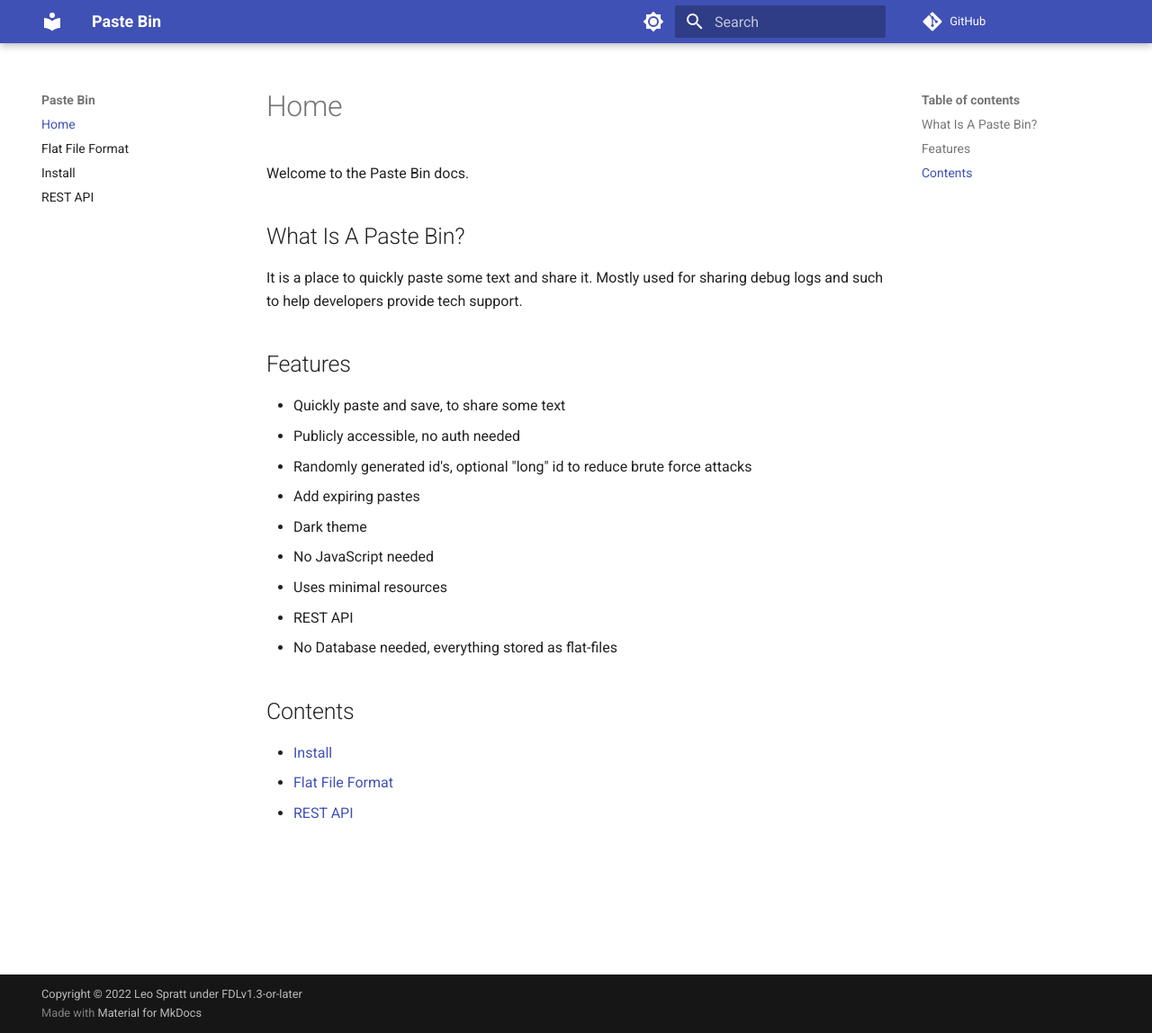
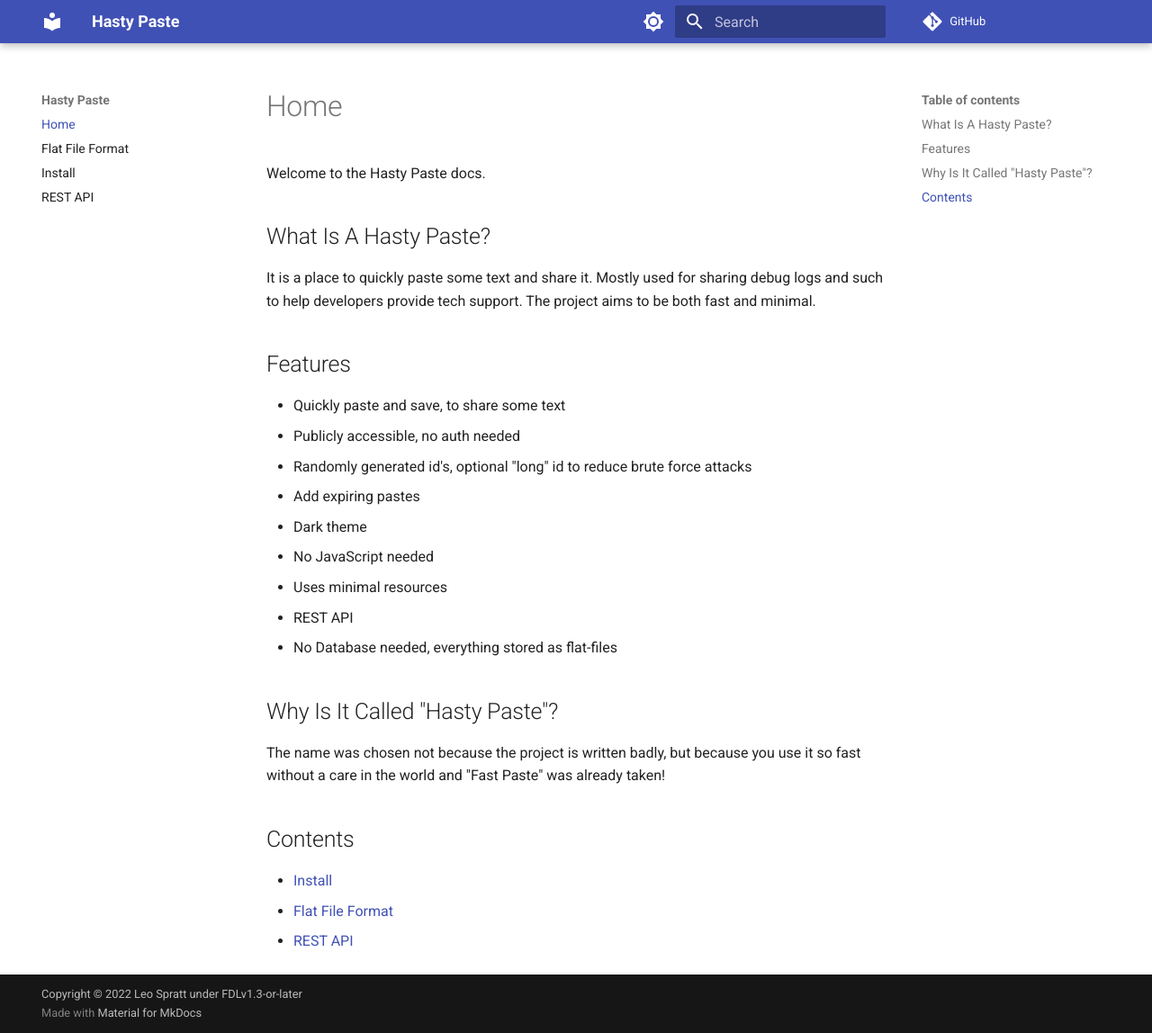
Before and after one commit to enchant97/hasty-paste, an MkDocs documentation site: the page built from docs/index.md, in a window 1280 px wide and 1148 px high. Shown: the whole window at 90% size. Built offline with MkDocs 1.6.1 and Material for MkDocs 9.7.7, drawn with Linux system fonts in a browser that asks for light colours; comment, search, counter and statistics services are not loaded.

Commit message:
rename project to "Hasty Paste"

````diff
--- a/docker-compose.yml
+++ b/docker-compose.yml
@@ -1,9 +1,9 @@
 version: "3"
 
 services:
-  paste_bin:
+  paste-bin:
     container_name: paste-bin
-    image: ghcr.io/enchant97/paste-bin:latest
+    image: ghcr.io/enchant97/hasty-paste:latest
     restart: unless-stopped
     volumes:
       - data:/app/data
--- a/docs/index.md
+++ b/docs/index.md
@@ -1,8 +1,8 @@
 # Home
-Welcome to the Paste Bin docs.
+Welcome to the Hasty Paste docs.
 
-## What Is A Paste Bin?
-It is a place to quickly paste some text and share it. Mostly used for sharing debug logs and such to help developers provide tech support.
+## What Is A Hasty Paste?
+It is a place to quickly paste some text and share it. Mostly used for sharing debug logs and such to help developers provide tech support. The project aims to be both fast and minimal.
 
 ## Features
 - Quickly paste and save, to share some text
@@ -15,6 +15,9 @@
 - REST API
 - No Database needed, everything stored as flat-files
 
+## Why Is It Called "Hasty Paste"?
+The name was chosen not because the project is written badly, but because you use it so fast without a care in the world and "Fast Paste" was already taken!
+
 ## Contents
 - [Install](install.md)
 - [Flat File Format](flat-file-format.md)
--- a/docs/install.md
+++ b/docs/install.md
@@ -1,5 +1,5 @@
 # Install
-This section will demonstrate how Paste Bin can be installed and configured.
+This section will demonstrate how Hasty Paste can be installed and configured.
 
 ## Configuration
 All configs shown here should be given as environment variables.
@@ -26,7 +26,7 @@
 2. Create file called `docker-compose.yml` inside folder
 3. Copy example compose file shown below
 4. Run `docker compose up -d` inside folder
-5. Paste Bin is now running
+5. Hasty Paste is now running
 
 ```yml
 version: "3"
@@ -34,7 +34,7 @@
 services:
   paste-bin:
     container_name: paste-bin
-    image: ghcr.io/enchant97/paste-bin:1
+    image: ghcr.io/enchant97/hasty-paste:1
     restart: unless-stopped
     volumes:
       - data:/app/data
@@ -54,7 +54,7 @@
 4. Run the app
 
 ```
-git clone https://github.com/enchant97/paste-bin
+git clone https://github.com/enchant97/hasty-paste
 
 cd paste-bin
 
--- a/mkdocs.yml
+++ b/mkdocs.yml
@@ -1,5 +1,5 @@
-site_name: Paste Bin
-repo_url: https://github.com/enchant97/paste-bin
+site_name: Hasty Paste
+repo_url: https://github.com/enchant97/hasty-paste
 use_directory_urls: false
 copyright: Copyright © 2022 Leo Spratt under FDLv1.3-or-later
 theme:
````
Also changed, not shown: README.md (+5 -2 lines), 4 other files.
